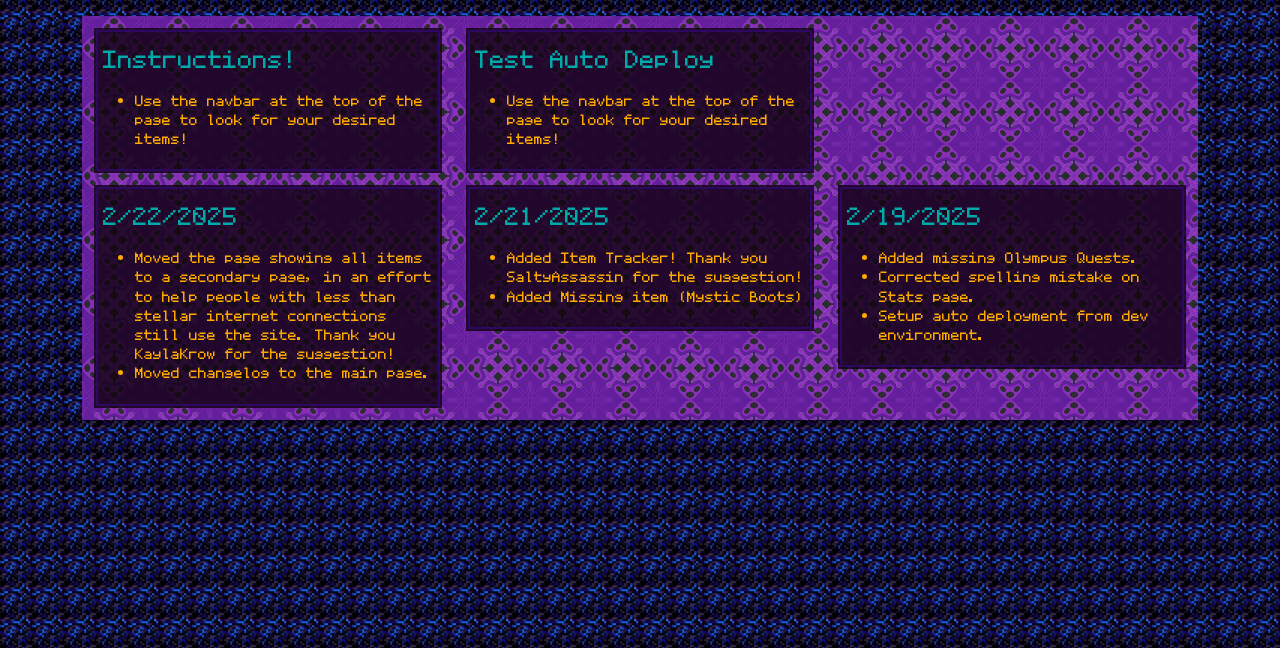
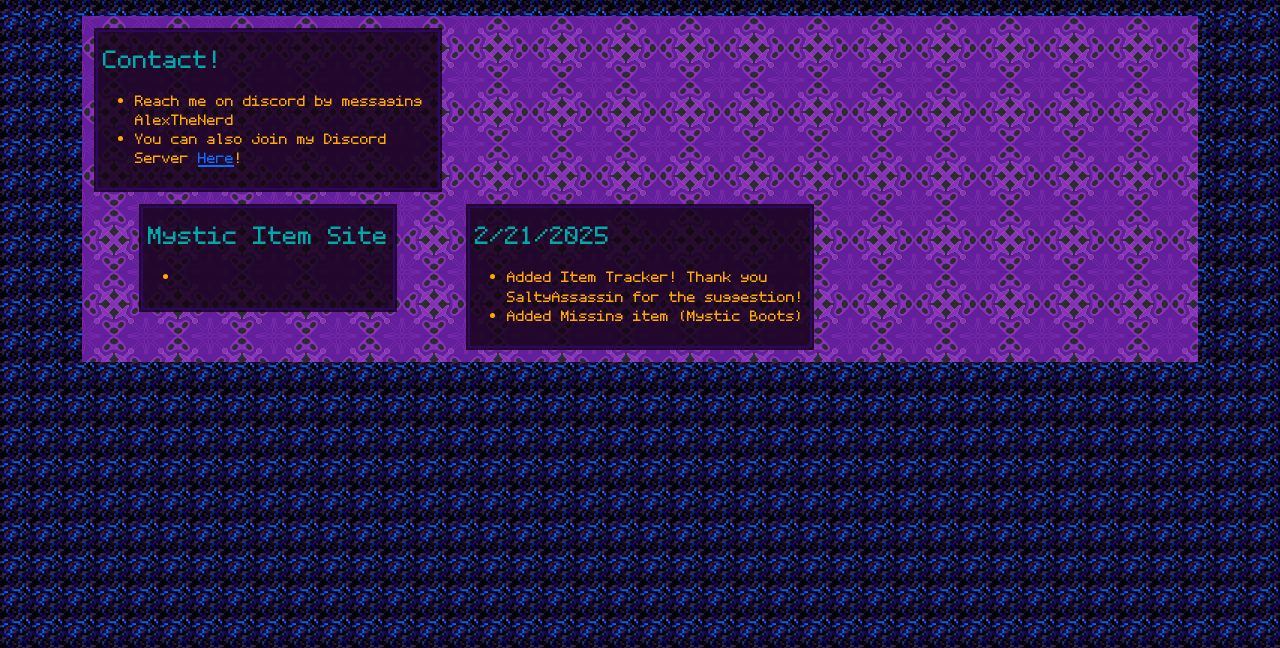
Before and after one commit to Al3xTheNerd/MainSite, a Flask app: page / in a window 1280 px wide. Shown: the part 59-707 px from the top of the page. Run offline with Flask 3, Linux system fonts and the light colour scheme.

Commit message:
Add Mystic Item Site to Main Page

```diff
--- a/core/templates/home.html
+++ b/core/templates/home.html
@@ -7,23 +7,11 @@
             <div class="give-preview-text-outer">
                 <div class="give-preview-text">
                     <div class="give-preview-text-inner text-start">
-                        <h1 class="mc-dark-aqua">Instructions!</h1>
+                        <h1 class="mc-dark-aqua">Contact!</h1>
                         <ul>
-                            <li class="mc-gold">Use the navbar at the top of the page to look for your desired items!
+                            <li class="mc-gold">Reach me on discord by messaging AlexTheNerd
                             </li>
-                        </ul>
-                    </div>
-                </div>
-            </div>
-        </div>
-        <div class="col-xs-12 col-sm-12 col-md-6 col-lg-4 col-xl-4 extra-pad-top">
-            <div class="give-preview-text-outer">
-                <div class="give-preview-text">
-                    <div class="give-preview-text-inner text-start">
-                        <h1 class="mc-dark-aqua">Test Auto Deploy</h1>
-                        <ul>
-                            <li class="mc-gold">Use the navbar at the top of the page to look for your desired items!
-                            </li>
+                            <li class="mc-gold">You can also join my Discord Server <a target="_blank" rel="noopener noreferrer" href="https://discord.gg/HAaUm7AnS5">Here</a>!</li>
                         </ul>
                     </div>
                 </div>
@@ -36,12 +24,9 @@
             <div class="give-preview-text-outer">
                 <div class="give-preview-text">
                     <div class="give-preview-text-inner text-start">
-                        <h1 class="mc-dark-aqua">2/22/2025</h1>
+                        <h1 class="mc-dark-aqua">Mystic Item Site</h1>
                         <ul>
-                            <li class="mc-gold">Moved the page showing all items to a secondary page, in an effort to
-                                help people with less than stellar internet connections still use the site. Thank you
-                                KaylaKrow for the suggestion!</li>
-                            <li class="mc-gold">Moved changelog to the main page.</li>
+                            <li class="mc-gold"><a href="https://mystic.atn.gg/"></a></li>
                         </ul>
                     </div>
                 </div>
@@ -61,21 +46,6 @@
                 </div>
             </div>
         </div>
-
-        <div class="col-xs-12 col-sm-12 col-md-6 col-lg-4 col-xl-4 extra-pad-top">
-            <div class="give-preview-text-outer">
-                <div class="give-preview-text">
-                    <div class="give-preview-text-inner text-start">
-                        <h1 class="mc-dark-aqua">2/19/2025</h1>
-                        <ul>
-                            <li class="mc-gold">Added missing Olympus Quests.</li>
-                            <li class="mc-gold">Corrected spelling mistake on Stats page.</li>
-                            <li class="mc-gold">Setup auto deployment from dev environment.</li>
-                        </ul>
-                    </div>
-                </div>
-            </div>
-        </div>
     </div>
 </div>
 
```
